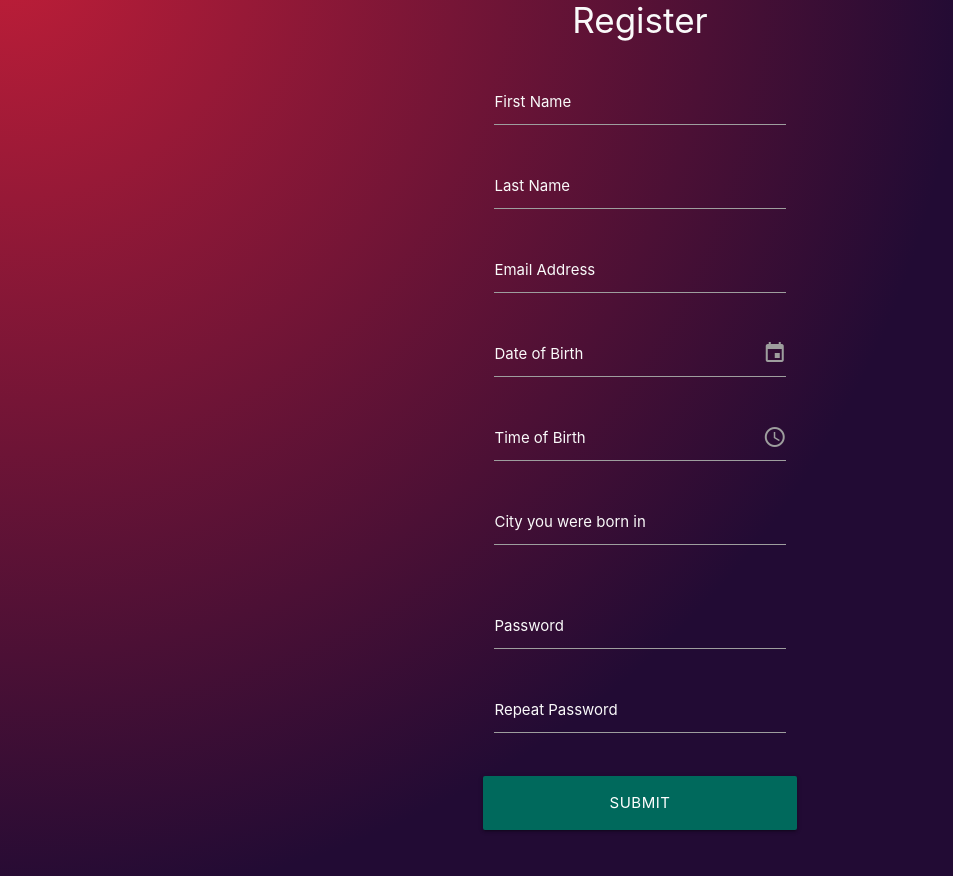
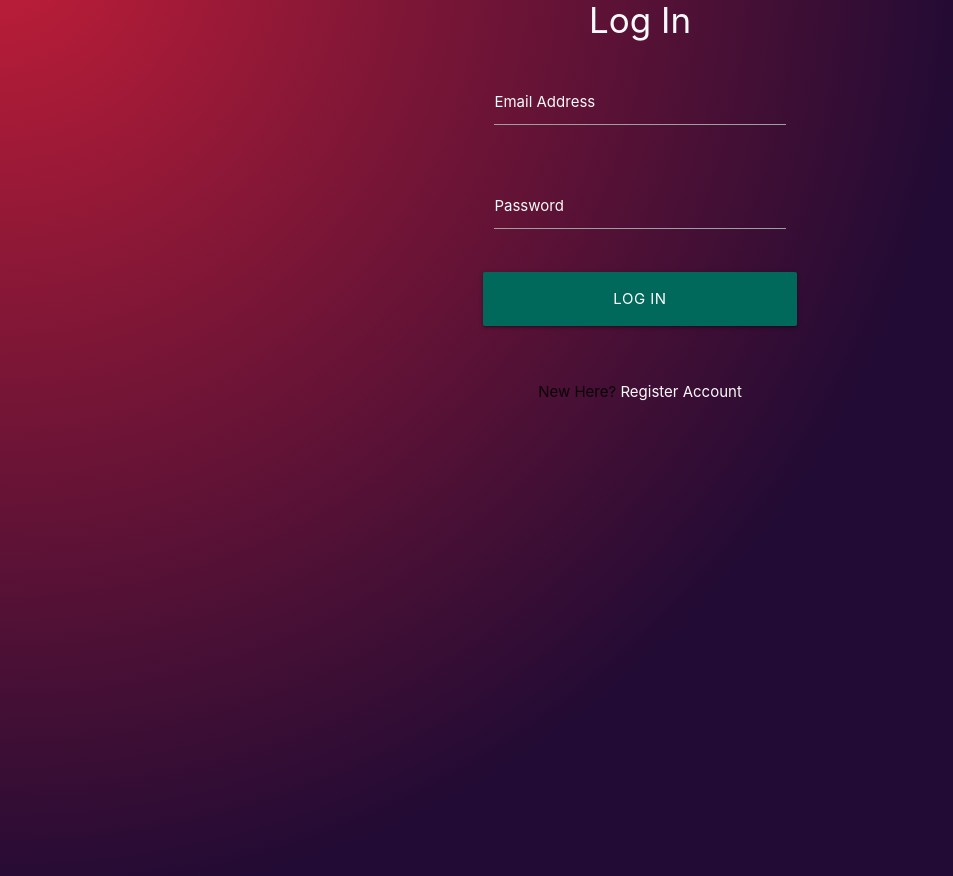
Before and after one commit to Ty-Thetravelguy/sebastian-oracle-tarot, a Flask app: template templates/login.html in a window 1280 px wide. Shown: the part 56-932 px from the top of the page, without its empty margins (0-953 px from the left). Run offline with Flask 3, Linux system fonts and the light colour scheme; the template is opened without the code that fills it, so the values that code supplies are empty; some libraries are stand-ins or nearby versions.

Commit message:
Added login page and created login functionality

```diff
--- a/app.py
+++ b/app.py
@@ -75,6 +75,34 @@ def register():
 
     return render_template("register.html")
 
+
+@app.route("/login", methods=["GET", "POST"])
+def login():
+    if request.method =="POST":
+        # Check if user exists in db
+        existing_user = mongo.db.users.find_one(
+            {"email": request.form.get("email").lower()})
+
+        if existing_user:
+            # Ensure hashed password matches user input
+            if check_password_hash(
+                existing_user["password"], request.form.get("password")):
+                    session["user"] = request.form.get("email").lower()
+                    flash("Welcome, {}". format(request.form.get("first_name")))
+
+            else:
+                # Invalid password
+                flash("Incorrect email and/or password!")
+                return redirect(url_for("login"))
+
+        else:
+            # Usesr doesn't exist
+            flash("Incorrect email and/or password!")
+            return redirect(url_for("login"))
+
+    return render_template("login.html")
+
+
 if __name__ == "__main__":
     app.run(host=os.environ.get("IP"),
             port=int(os.environ.get("PORT")),
--- a/templates/base.html
+++ b/templates/base.html
@@ -57,7 +57,7 @@
       <li>
         <div class="divider"></div>
       </li>
-      <li><a href="#" class="grey-text text-lighten-3"><i
+      <li><a href="{{  url_for('login') }}" class="grey-text text-lighten-3"><i
             class="material-icons grey-text text-lighten-3">close</i>Log In</a></li>
     </ul>
     <a href="#" data-target="slide-out" class="sidenav-trigger"><i class="material-icons custom-hamburger">menu</i></a>
--- a/templates/login.html
+++ b/templates/login.html
@@ -1,38 +1,16 @@
 {% extends "base.html" %}
 {% block content %}
-<div class="container register-page">
-    <h1 class="center-align grey-text text-lighten-5">Register</h1>
+<div class="container login-page">
+    <h1 class="center-align grey-text text-lighten-5">Log In</h1>
     <div class="row">
-        <form class="col s12 m6 offset-m3" method="POST">
+        <form class="col s12 m6 offset-m3" method="POST" action="{{ url_for('login')}}">
             <!-- User data -->
             <div class="row">
-                <div class="input-field col s12">
-                    <input id="first_name" name="first_name" type="text" class="validate grey-text text-lighten-5" required>
-                    <label for="first_name" class="grey-text text-lighten-5">First Name</label>
-                </div>
-                <div class="input-field col s12">
-                    <input id="last_name" name="last_name" type="text" class="validate grey-text text-lighten-5" required>
-                    <label for="last_name" class="grey-text text-lighten-5">Last Name</label>
-                </div>
                 <div class="input-field col s12">
                     <input id="email" name="email" type="email" class="validate grey-text text-lighten-5" required>
                     <label for="email" class="grey-text text-lighten-5">Email Address</label>
                     <!-- <span class="helper-text grey-text text-lighten-5" data-error="wrong" data-success="right">You'll use
                         your email to login in with.</span> -->
-                </div>
-                <div class="input-icon-wrapper input-field col s12">
-                        <input id="date_of_birth" name="date_of_birth" type="text" class="datepicker grey-text text-lighten-5" required>
-                        <label for="date_of_birth" class="grey-text text-lighten-5">Date of Birth</label>
-                        <i class="material-icons input-icon">event</i>
-                </div>
-                <div class="input-icon-wrapper input-field col s12">
-                        <input id="time_of_birth" name="time_of_birth" type="text" class="timepicker grey-text text-lighten-5">
-                        <label for="time_of_birth" class="grey-text text-lighten-5">Time of Birth</label>
-                        <i class="material-icons input-icon">access_time</i>
-                </div>
-                <div class="input-field col s12">
-                    <input id="place_of_birth" name="place_of_birth" type="text" class="validate grey-text text-lighten-5" required>
-                    <label for="place_of_birth" class="grey-text text-lighten-5">City you were born in</label>
                 </div>
             </div>
             <!--Password-->
@@ -42,16 +20,21 @@
                     class="validate grey-text text-lighten-5" required>
                     <label for="password" class="grey-text text-lighten-5">Password</label>
                 </div>
-                <div class="input-field col s12">
-                    <input id="password_repeat" name="password_repeat" minlength="6" maxlength="20" type="password" class="validate grey-text text-lighten-5" required>
-                    <label for="password_repeat" class="grey-text text-lighten-5">Repeat Password</label>
-                </div>
             </div>
             <!--Submit-->
             <div class="row">
-                <button type="submit" class="col s12 btn-large teal darken-3 waves-effect waves-light">Submit</button>
+                <button type="submit" class="col s12 btn-large teal darken-3 waves-effect waves-light">Log In</button>
             </div>
         </form>
     </div>
 </div>
+
+<div class="row">
+    <div class="col s12">
+        <p class="center-align">
+            New Here? <a href="{{ url_for('register') }}" class="grey-text text-lighten-5">Register Account</a>
+        </p>
+    </div>
+</div>
+
 {% endblock %}
```
Also changed, not shown: templates/register.html (+10 -1 lines).
